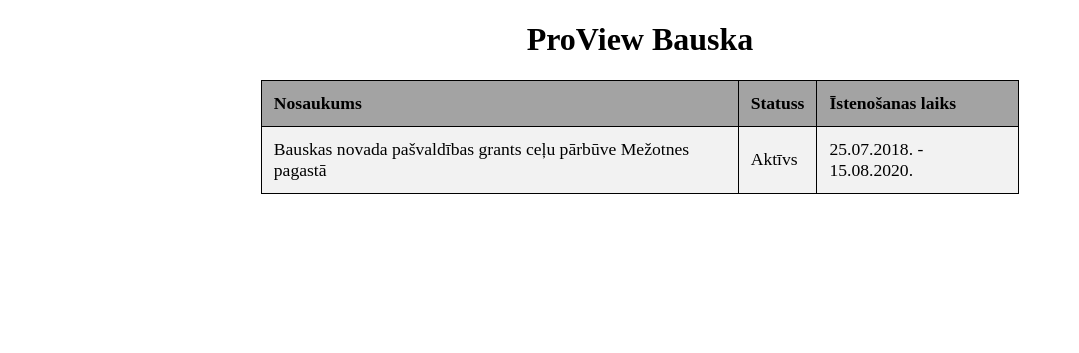
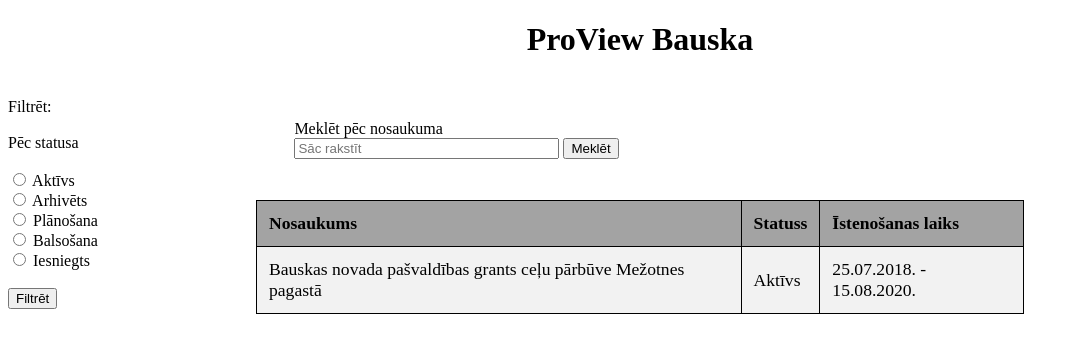
Before and after one commit to jekabssolo/ProView, a PHP site: page / in a window 1280 px wide. Shown: the top 353 px of the page, without its empty margins (0-1079 px from the left). Run offline with PHP 8.4, Linux system fonts and the light colour scheme; data comes from the database, SQL or seed files in the repository.

Commit message:
Formatting and search function added

```diff
--- a/index.php
+++ b/index.php
@@ -4,10 +4,13 @@
     <script src="https://code.jquery.com/jquery-3.4.1.min.js"></script>
     <style>
       .project-table{
+        position: absolute;
         border-collapse: collapse;
         border: 1px solid black;
         width: 60%;
         font-size: 110%;
+        top: 25%;
+        left: 20%;
       }
       .project-table tr:nth-child(even){background-color: #f2f2f2;}
       .project-table tr:hover {background-color: #ddd;}
@@ -31,8 +34,22 @@
       [data-href] {
           cursor: pointer;
       }
+
+      .search-field{
+        position: absolute;
+        left: 23%;
+        top: 15%;
+      }
+      .filter{
+        position: sticky;
+      }
+
     </style>
+
+
     <title>Projekti</title>
+
+
       <?php
         require_once "functions/function.php";
         $projects = getProjects("");
@@ -43,10 +60,32 @@
 
 
     <body>
-        <h1 style="text-align:center;">ProView Bauska</h1>
 
 
+        <h1 style="text-align:center;">ProView Bauska</h1>
+        <br>
 
+
+        <!-- filter by status -->
+        <form method="post" class="filter">
+          Filtrēt: <br> <br>
+          Pēc statusa <br> <br>
+          <input type="radio" name="status" value="Aktīvs" <?php if((isset($_POST['status']) && $_POST['status'] == 'Aktīvs')) echo ' checked="checked"';?> > Aktīvs<br>
+          <input type="radio" name="status" value="Arhivēts" <?php if((isset($_POST['status']) && $_POST['status'] == 'Arhivēts')) echo ' checked="checked"';?>> Arhivēts<br>
+          <input type="radio" name="status" value="Plānošana" <?php if((isset($_POST['status']) && $_POST['status'] == 'Plānošana')) echo ' checked="checked"';?>> Plānošana<br>
+          <input type="radio" name="status" value="Balsošana" <?php if((isset($_POST['status']) && $_POST['status'] == 'Balsošana')) echo ' checked="checked"';?>> Balsošana<br>
+          <input type="radio" name="status" value="Iesniegts" <?php if((isset($_POST['status']) && $_POST['status'] == 'Iesniegts')) echo ' checked="checked"';?>> Iesniegts <br> <br>
+          <input type="submit" value="Filtrēt">
+        </form>
+
+        <!-- Search form -->
+        <form method="post" class="search-field">
+              Meklēt pēc nosaukuma<br>
+              <input type="text" size="30" placeholder="Sāc rakstīt" name="search" value="<?php echo isset($_POST['search']) ? $_POST['search'] : '' ?>">
+              <input type="submit" value="Meklēt">
+        </form>
+
+        <br>
         <table class="project-table" align="center">
         <tr class="header">
                 <th>Nosaukums</th>
@@ -54,6 +93,22 @@
                 <th>Īstenošanas laiks</th>
             </tr>
         <?php
+
+          // filter by status results
+          if(array_key_exists('status',$_POST)){
+            require_once "functions/filterstatus.php";
+            $projects = getProjectsthatstatus($_POST["status"]);
+          }
+
+
+
+
+          // search results
+          if(array_key_exists('search',$_POST)){
+            require_once "functions/search.php";
+            $projects = getProjectscontaining($_POST["search"]);
+          }
+
           for ($i = 0; $i<count($projects); $i++){
 
             echo "<tr class='entry' data-href='/individualAbout.php?id=".$projects[$i]["ID"]."'>";
@@ -76,5 +131,31 @@
             });
         });
          </script>
+
+
+
+
+
+<!-- <label for="x">I am looking for:</label>
+<select id="x">
+  <option value="t1">Tag 1</option>
+  <option value="t2">Tag 2</option>
+  <option value="t3">Tag 3</option>
+</select>
+
+<label for="y">That has:</label>
+<select id="y">
+  <option value="t4">Tag 4</option>
+  <option value="t5">Tag 5</option>
+  <option value="t6">Tag 6</option>
+</select>
+
+<label for="z">and is:</label>
+<select id="z">
+  <option value="t7">Tag 7</option>
+  <option value="t8">Tag 8</option>
+  <option value="t9">Tag 9</option>
+</select> -->
+
     </body>
 </html>
```
